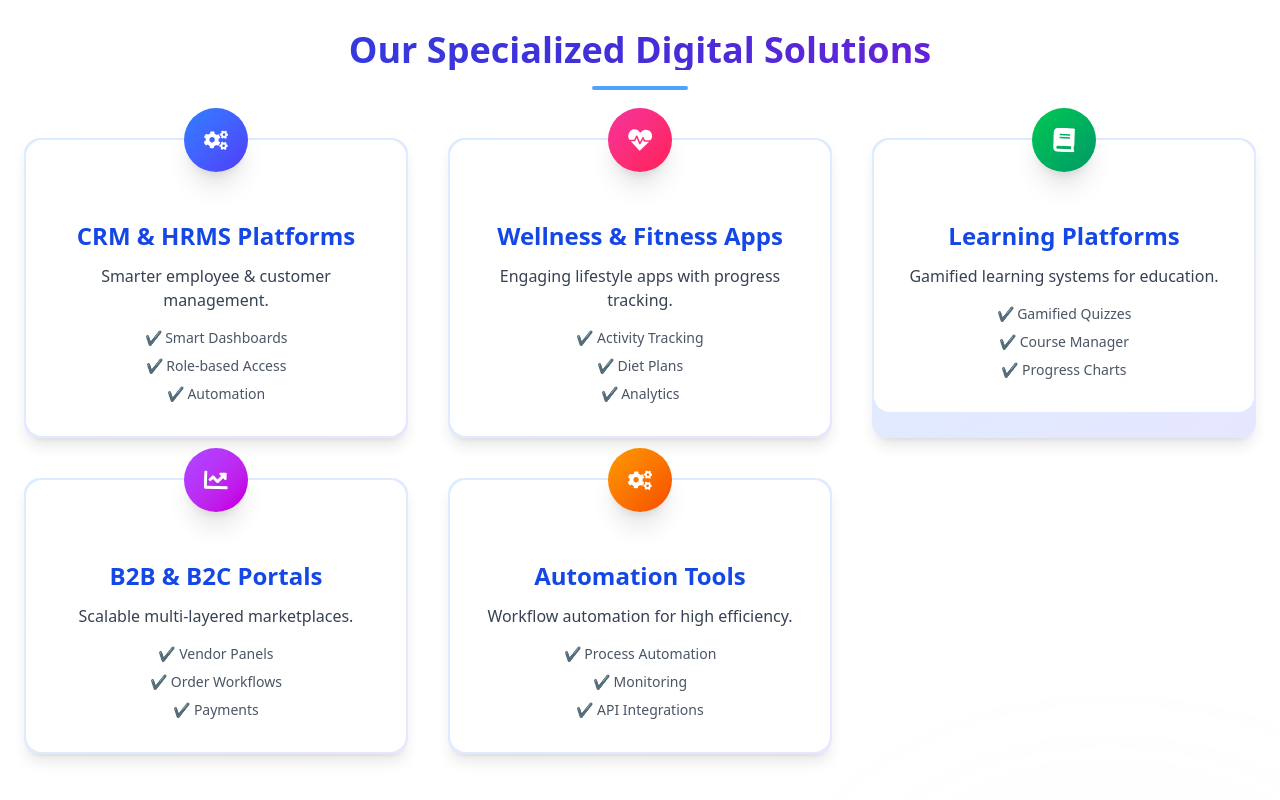
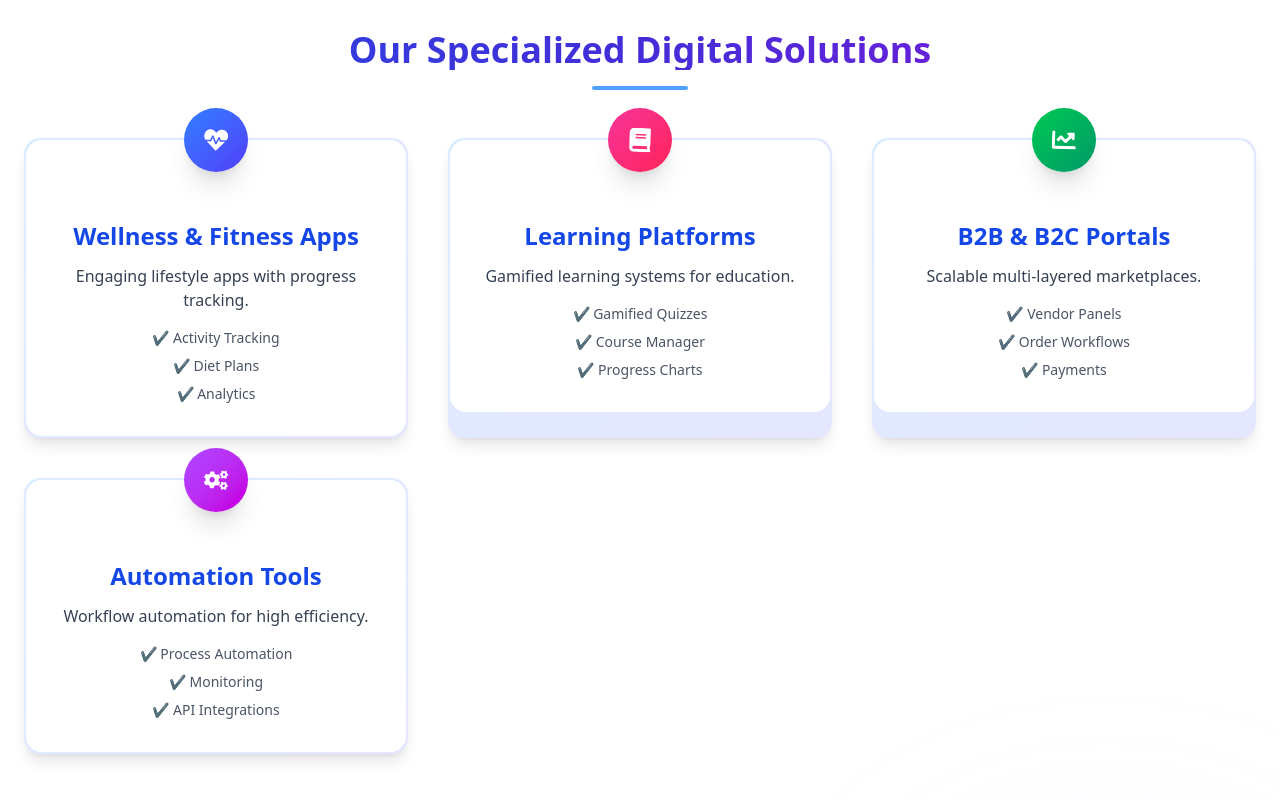
Before and after one commit to naveen-barodiya/customTech, a React app: page / in a window 1280 px wide. Shown: the part 2113-2913 px from the top of the page. Built offline with nearby package versions, Linux system fonts and the light colour scheme; the HTML template or start-up script is replaced by a standard one.

Commit message:
updated pages

```diff
--- a/src/pages/Home.jsx
+++ b/src/pages/Home.jsx
@@ -199,7 +199,7 @@ export default function Home() {
 
         <div className="grid md:grid-cols-2 lg:grid-cols-3 gap-10">
           {[
-            { title: "CRM & HRMS Platforms", icon: <FaCogs />, desc: "Smarter employee & customer management.", list: ["Smart Dashboards", "Role-based Access", "Automation"] },
+
             { title: "Wellness & Fitness Apps", icon: <FaHeartbeat />, desc: "Engaging lifestyle apps with progress tracking.", list: ["Activity Tracking", "Diet Plans", "Analytics"] },
             { title: "Learning Platforms", icon: <FaBook />, desc: "Gamified learning systems for education.", list: ["Gamified Quizzes", "Course Manager", "Progress Charts"] },
             { title: "B2B & B2C Portals", icon: <FaChartLine />, desc: "Scalable multi-layered marketplaces.", list: ["Vendor Panels", "Order Workflows", "Payments"] },
```
